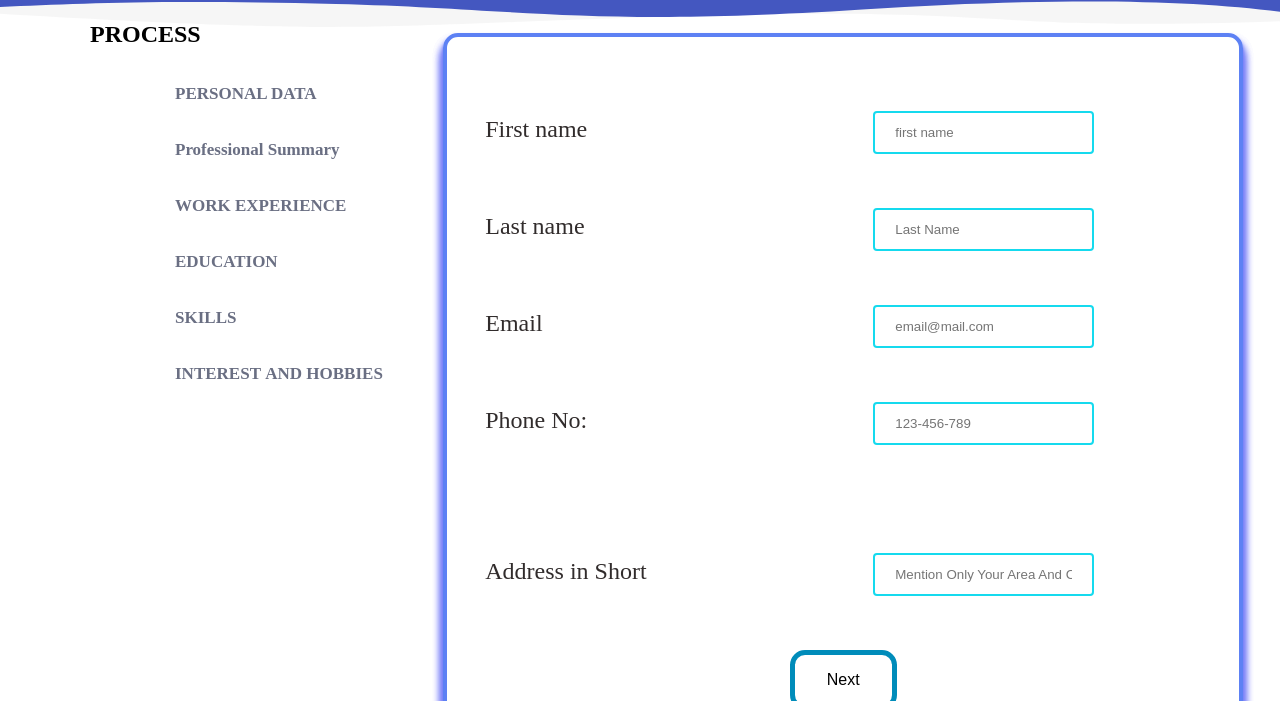
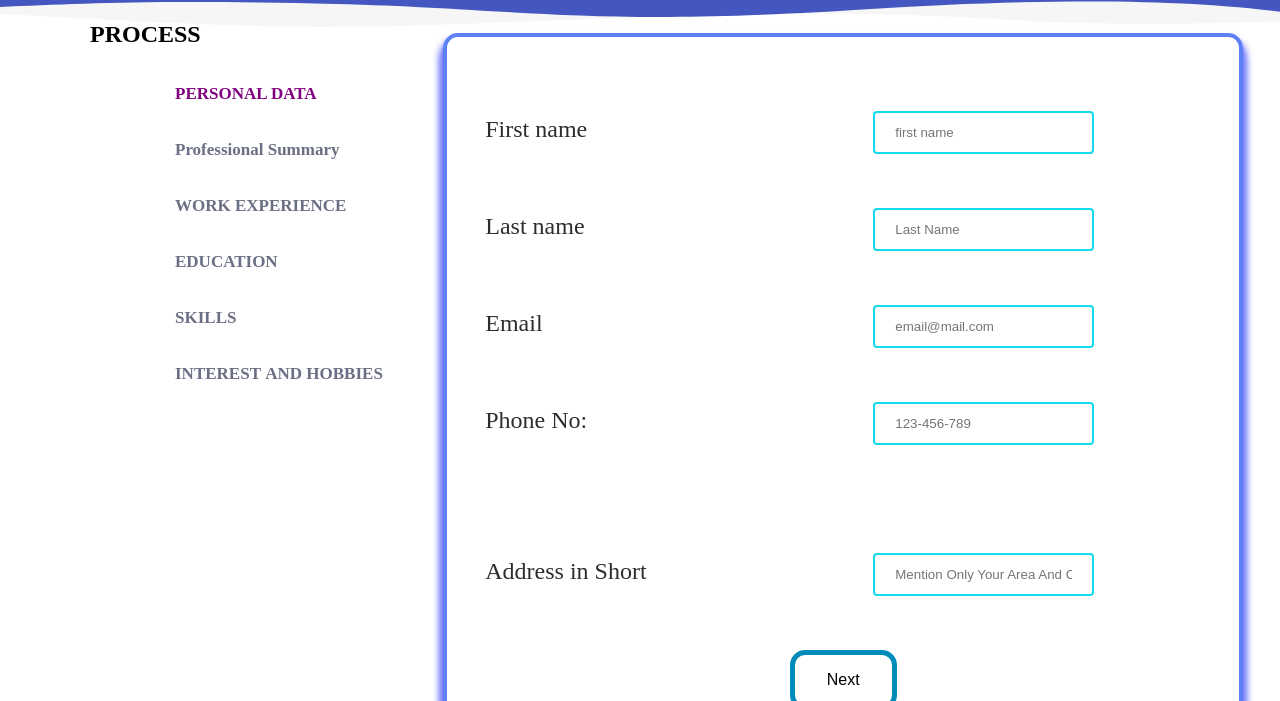
Before and after one commit to EasyCvGuide/EasyCv1, a plain HTML site: page html/second.html in a window 1280 px wide. Shown: the part 99-800 px from the top of the page. Drawn offline with Linux system fonts and the light colour scheme.

Commit message:
Update second.html

```diff
--- a/html/second.html
+++ b/html/second.html
@@ -29,7 +29,7 @@
 			<br>
 			<br>
 
-				<ol><a>PERSONAL DATA</a></ol>
+				<ol><a class="active">PERSONAL DATA</a></ol>
 				<br>
 				<br>
 
```
